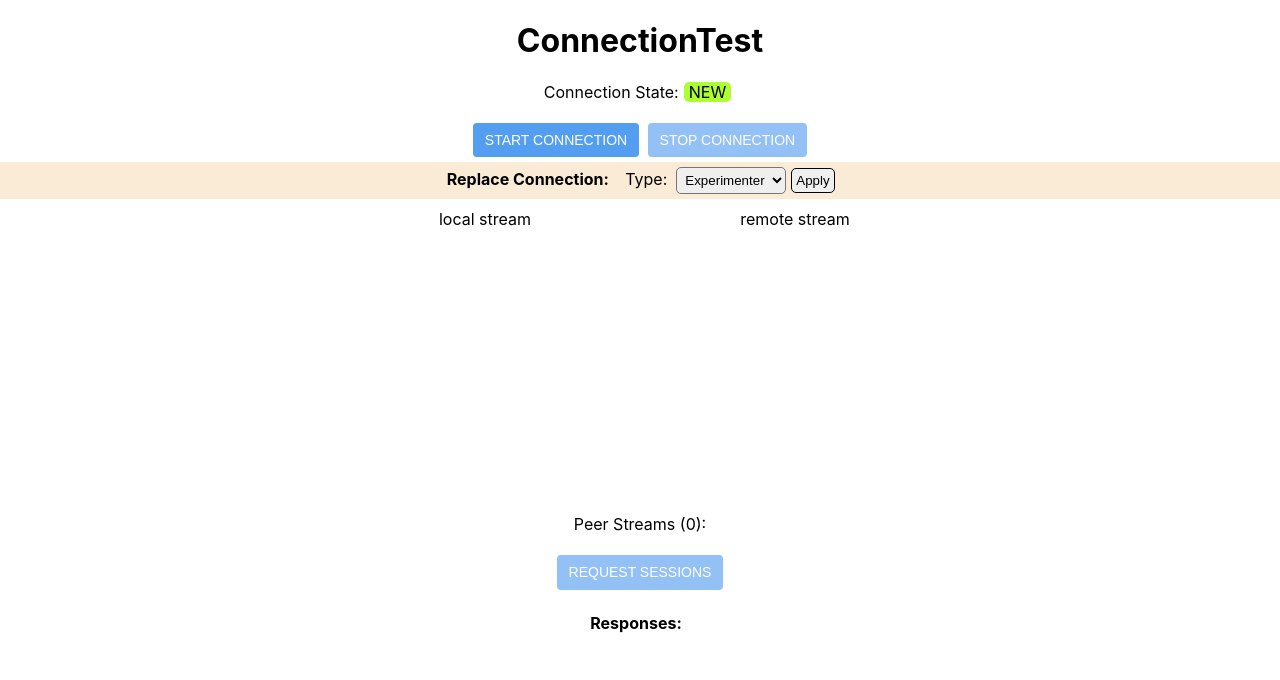
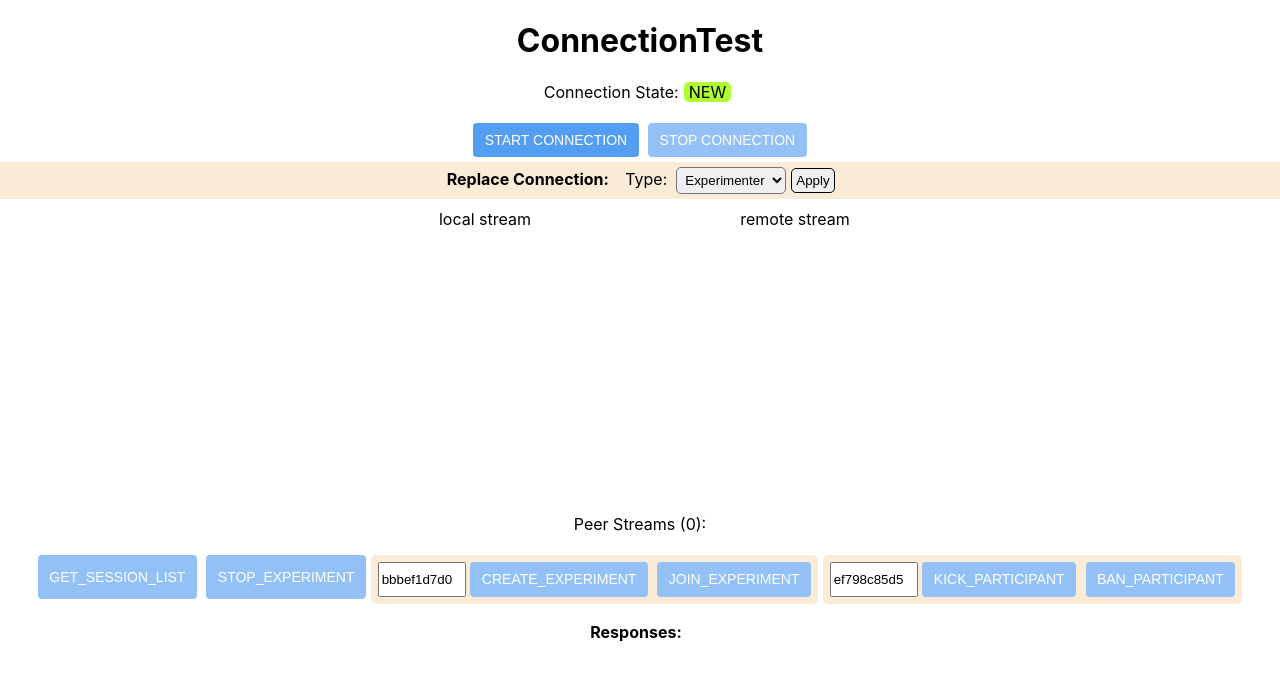
Before and after one commit to TUMFARSynchrony/SynthARium, a React (Create React App) app in the folder frontend/: page /connectionTest in a window 1280 px wide. Shown: the top 680 px of the page. Built offline with nearby package versions, Linux system fonts and the light colour scheme.

Commit message:
Additional test api endpoints in ConnectionTest page

```diff
--- a/frontend/src/pages/ConnectionTest/ConnectionTest.css
+++ b/frontend/src/pages/ConnectionTest/ConnectionTest.css
@@ -90,6 +90,7 @@ video {
 	display: flex;
 	justify-content: center;
 	align-items: stretch;
+	flex-wrap: wrap;
 }
 
 .basicTabs button {
@@ -100,6 +101,20 @@ video {
 	padding-top: 8px;
 	padding-right: 8px;
 	font-weight: bold;
+}
+
+.inputBtnBox {
+	display: flex;
+	background-color: antiquewhite;
+	padding: 2px;
+	border-radius: 5px;
+	margin-right: 5px;
+	margin-top: 5px;
+}
+
+.inputBtnBox input {
+	margin: .3rem 0 .3rem 5px;
+	width: 80px;
 }
 
 /* PrettyJson Component */
--- a/frontend/src/pages/ConnectionTest/ConnectionTest.tsx
+++ b/frontend/src/pages/ConnectionTest/ConnectionTest.tsx
@@ -66,19 +66,37 @@ const ConnectionTest = (props: {
 export default ConnectionTest;
 
 
-function ApiTests(props: { connection: Connection, }): JSX.Element {
+function ApiTests(props: { connection: Connection; }): JSX.Element {
   const [responses, setResponses] = useState<{ endpoint: string, data: string; }[]>([]);
   const [highlightedResponse, setHighlightedResponse] = useState(0);
+  const [sessionId, setSessionId] = useState(props.connection.sessionId ?? "");
+  const [participantId, setParticipantId] = useState(props.connection.participantId ?? "");
+
   useEffect(() => {
-    const sessionListHandler = async (data: any) => {
-      setResponses([...responses, { endpoint: "SESSION_LIST", data: data }]);
+    const saveGenericApiResponse = async (endpoint: string, response_Data: any) => {
+      // Add message received by api to responses and reset highlightedResponse
+      setResponses([{ endpoint: endpoint, data: response_Data }, ...responses]);
       setHighlightedResponse(0);
     };
 
-    props.connection.api.on("SESSION_LIST", sessionListHandler);
+    const handleSessionList = (data: any) => saveGenericApiResponse("SESSION_LIST", data);
+    const handleSuccess = (data: any) => saveGenericApiResponse("SUCCESS", data);
+    const handleError = (data: any) => saveGenericApiResponse("ERROR", data);
+    const handleExperimentEnded = (data: any) => saveGenericApiResponse("EXPERIMENT_ENDED", data);
+    const handleExperimentStarted = (data: any) => saveGenericApiResponse("EXPERIMENT_STARTED", data);
+
+    props.connection.api.on("SESSION_LIST", handleSessionList);
+    props.connection.api.on("SUCCESS", handleSuccess);
+    props.connection.api.on("ERROR", handleError);
+    props.connection.api.on("EXPERIMENT_ENDED", handleExperimentEnded);
+    props.connection.api.on("EXPERIMENT_STARTED", handleExperimentStarted);
 
     return () => {
-      props.connection.api.off("SESSION_LIST", sessionListHandler);
+      props.connection.api.off("SESSION_LIST", handleSessionList);
+      props.connection.api.off("SUCCESS", handleSuccess);
+      props.connection.api.off("ERROR", handleError);
+      props.connection.api.off("EXPERIMENT_ENDED", handleExperimentEnded);
+      props.connection.api.off("EXPERIMENT_STARTED", handleExperimentStarted);
     };
   }, [props.connection.api, responses]);
 
@@ -89,8 +107,54 @@ function ApiTests(props: { connection: Connection, }): JSX.Element {
           onClick={() => props.connection.sendMessage("GET_SESSION_LIST", {})}
           disabled={props.connection.state !== ConnectionState.CONNECTED}
         >
-          Request Sessions
+          GET_SESSION_LIST
         </button>
+        <button
+          onClick={() => props.connection.sendMessage("STOP_EXPERIMENT", {})}
+          disabled={props.connection.state !== ConnectionState.CONNECTED}
+        >
+          STOP_EXPERIMENT
+        </button>
+        <div className="inputBtnBox">
+          <input
+            type="text"
+            placeholder="Session ID"
+            onChange={(e) => setSessionId(e.target.value)}
+            value={sessionId}
+          />
+          <button
+            onClick={() => props.connection.sendMessage("CREATE_EXPERIMENT", { session_id: sessionId })}
+            disabled={props.connection.state !== ConnectionState.CONNECTED}
+          >
+            CREATE_EXPERIMENT
+          </button>
+          <button
+            onClick={() => props.connection.sendMessage("JOIN_EXPERIMENT", { session_id: sessionId })}
+            disabled={props.connection.state !== ConnectionState.CONNECTED}
+          >
+            JOIN_EXPERIMENT
+          </button>
+        </div>
+        <div className="inputBtnBox">
+          <input
+            type="text"
+            placeholder="Participant ID"
+            onChange={(e) => setParticipantId(e.target.value)}
+            value={participantId}
+          />
+          <button
+            onClick={() => props.connection.sendMessage("KICK_PARTICIPANT", { participant_id: participantId, reason: "Testing." })}
+            disabled={props.connection.state !== ConnectionState.CONNECTED}
+          >
+            KICK_PARTICIPANT
+          </button>
+          <button
+            onClick={() => props.connection.sendMessage("BAN_PARTICIPANT", { participant_id: participantId, reason: "Testing." })}
+            disabled={props.connection.state !== ConnectionState.CONNECTED}
+          >
+            BAN_PARTICIPANT
+          </button>
+        </div>
       </div>
       <div className="basicTabs">
         <span className="tabsTitle">Responses:</span>
```
